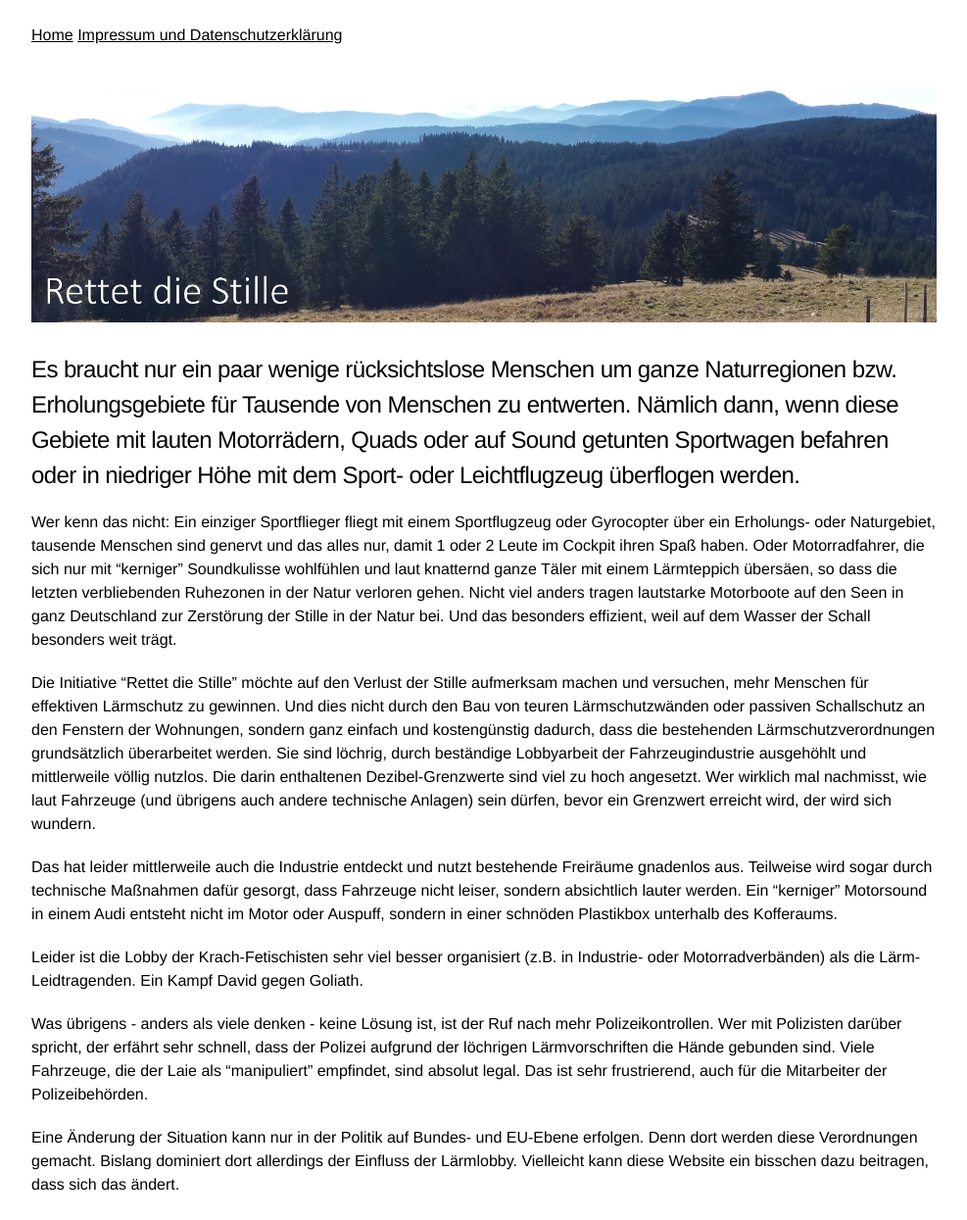
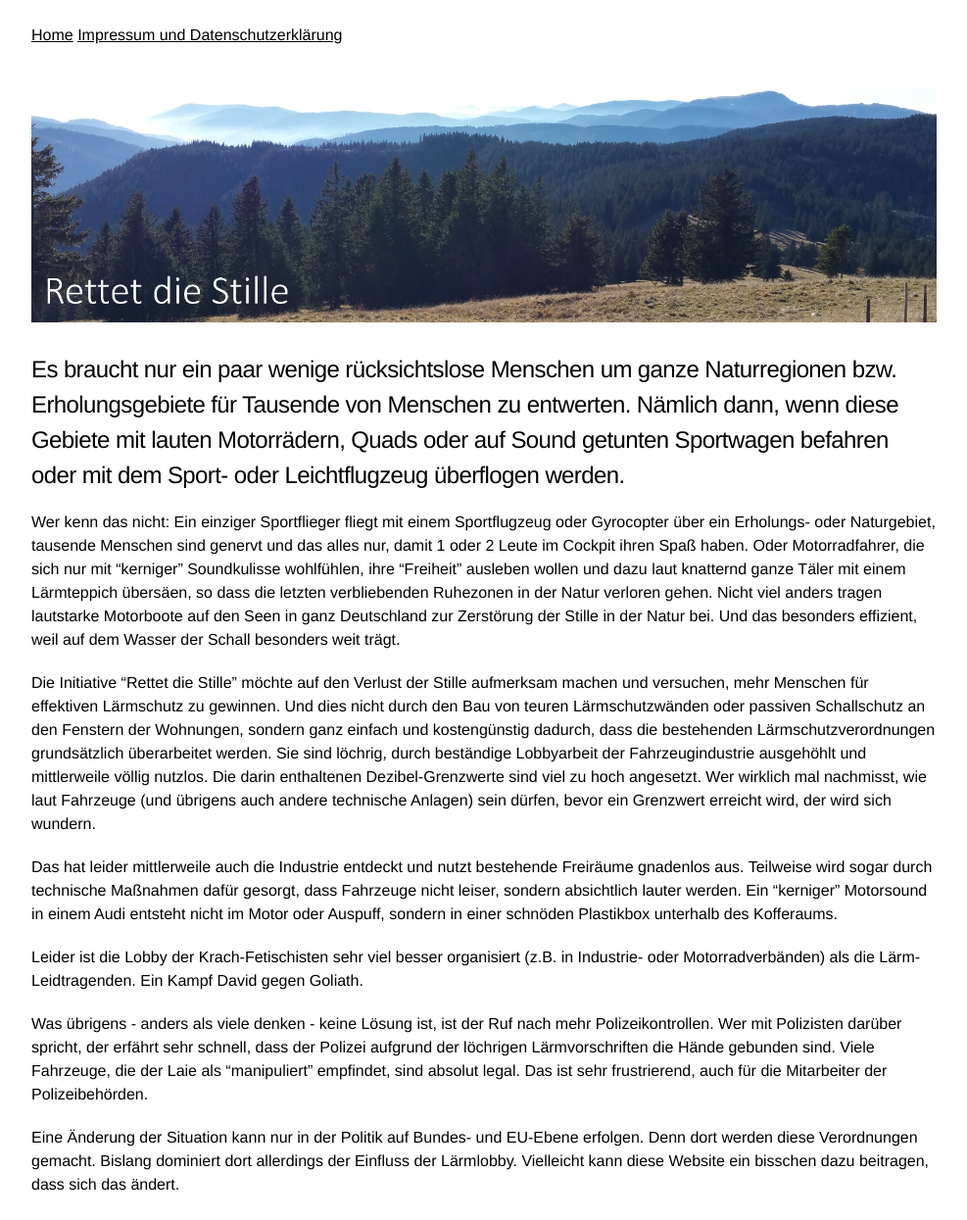
Before and after one commit to rettet-die-stille/rettet-die-stille.github.io, a Jekyll site: the page built from index.md, in a window 1280 px wide. Shown: the whole page at 98% size, without its empty margins (146-1133 px from the left). Built offline with Jekyll 4.4.1, drawn with Linux system fonts in a browser that asks for light colours.

Commit message:
Update index.md

```diff
--- a/index.md
+++ b/index.md
@@ -3,9 +3,9 @@ layout: default
 ---
 ![Intro](assets/images/schwarzwald3.jpg)
 
-## Es braucht nur ein paar wenige rücksichtslose Menschen um ganze Naturregionen bzw. Erholungsgebiete für Tausende von Menschen zu entwerten. Nämlich dann, wenn diese Gebiete mit lauten Motorrädern, Quads oder auf Sound getunten Sportwagen befahren oder in niedriger Höhe mit dem Sport- oder Leichtflugzeug überflogen werden.
+## Es braucht nur ein paar wenige rücksichtslose Menschen um ganze Naturregionen bzw. Erholungsgebiete für Tausende von Menschen zu entwerten. Nämlich dann, wenn diese Gebiete mit lauten Motorrädern, Quads oder auf Sound getunten Sportwagen befahren oder mit dem Sport- oder Leichtflugzeug überflogen werden.
 
-Wer kenn das nicht: Ein einziger Sportflieger fliegt mit einem Sportflugzeug oder Gyrocopter über ein Erholungs- oder Naturgebiet, tausende Menschen sind genervt und das alles nur, damit 1 oder 2 Leute im Cockpit ihren Spaß haben. Oder Motorradfahrer, die sich nur mit "kerniger" Soundkulisse wohlfühlen und laut knatternd ganze Täler mit einem Lärmteppich übersäen, so dass die letzten verbliebenden Ruhezonen in der Natur verloren gehen. Nicht viel anders tragen lautstarke Motorboote auf den Seen in ganz Deutschland zur Zerstörung der Stille in der Natur bei. Und das besonders effizient, weil auf dem Wasser der Schall besonders weit trägt.
+Wer kenn das nicht: Ein einziger Sportflieger fliegt mit einem Sportflugzeug oder Gyrocopter über ein Erholungs- oder Naturgebiet, tausende Menschen sind genervt und das alles nur, damit 1 oder 2 Leute im Cockpit ihren Spaß haben. Oder Motorradfahrer, die sich nur mit "kerniger" Soundkulisse wohlfühlen, ihre "Freiheit" ausleben wollen und dazu laut knatternd ganze Täler mit einem Lärmteppich übersäen, so dass die letzten verbliebenden Ruhezonen in der Natur verloren gehen. Nicht viel anders tragen lautstarke Motorboote auf den Seen in ganz Deutschland zur Zerstörung der Stille in der Natur bei. Und das besonders effizient, weil auf dem Wasser der Schall besonders weit trägt.
 
 Die Initiative "Rettet die Stille" möchte auf den Verlust der Stille aufmerksam machen und versuchen, mehr Menschen für effektiven Lärmschutz zu gewinnen. Und dies nicht durch den Bau von teuren Lärmschutzwänden oder passiven Schallschutz an den Fenstern der Wohnungen, sondern ganz einfach und kostengünstig dadurch, dass die bestehenden Lärmschutzverordnungen grundsätzlich überarbeitet werden. Sie sind löchrig, durch beständige Lobbyarbeit der Fahrzeugindustrie ausgehöhlt und mittlerweile völlig nutzlos. Die darin enthaltenen Dezibel-Grenzwerte sind viel zu hoch angesetzt. Wer wirklich mal nachmisst, wie laut Fahrzeuge (und übrigens auch andere technische Anlagen) sein dürfen, bevor ein Grenzwert erreicht wird, der wird sich wundern.
 
```
